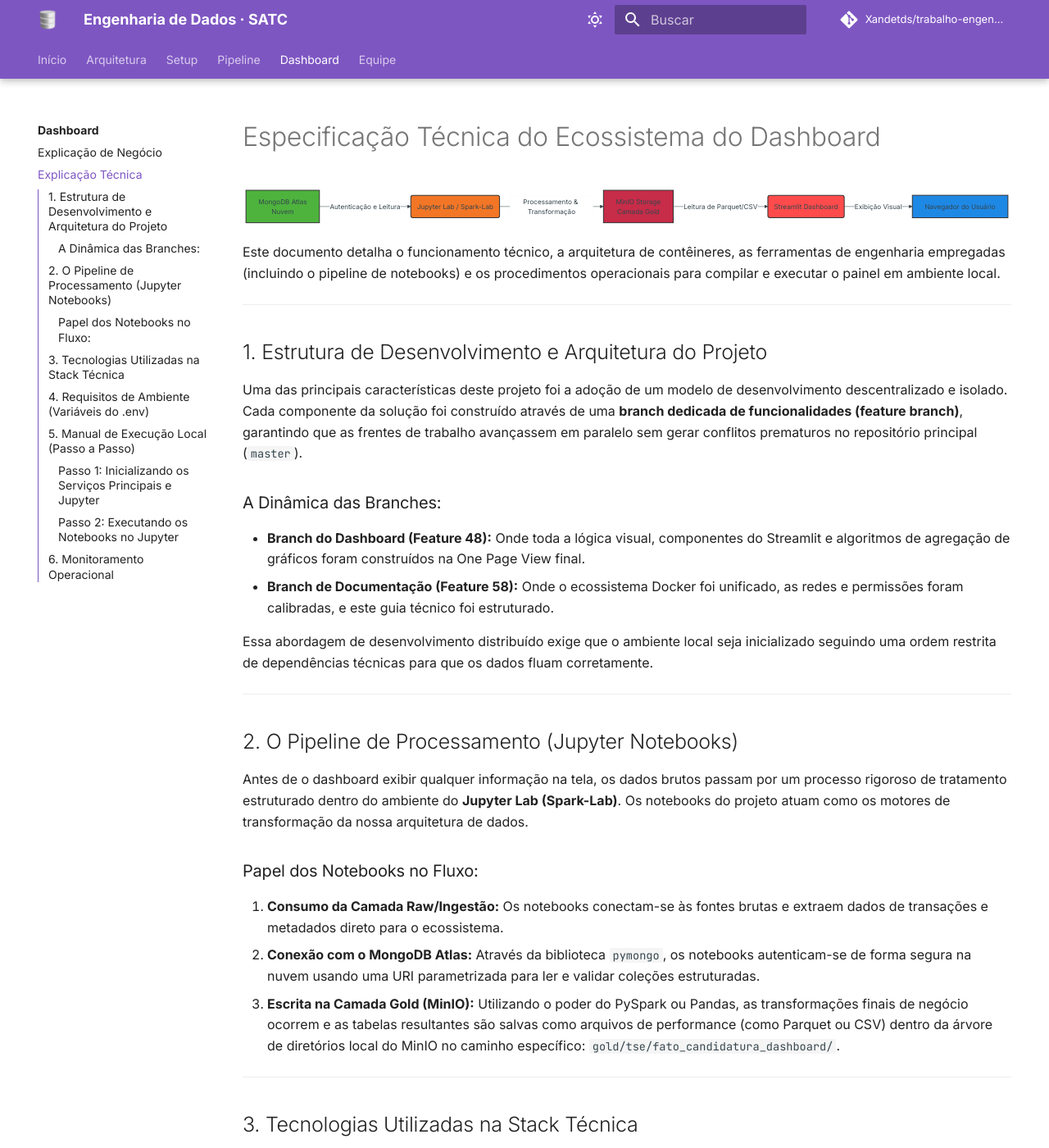
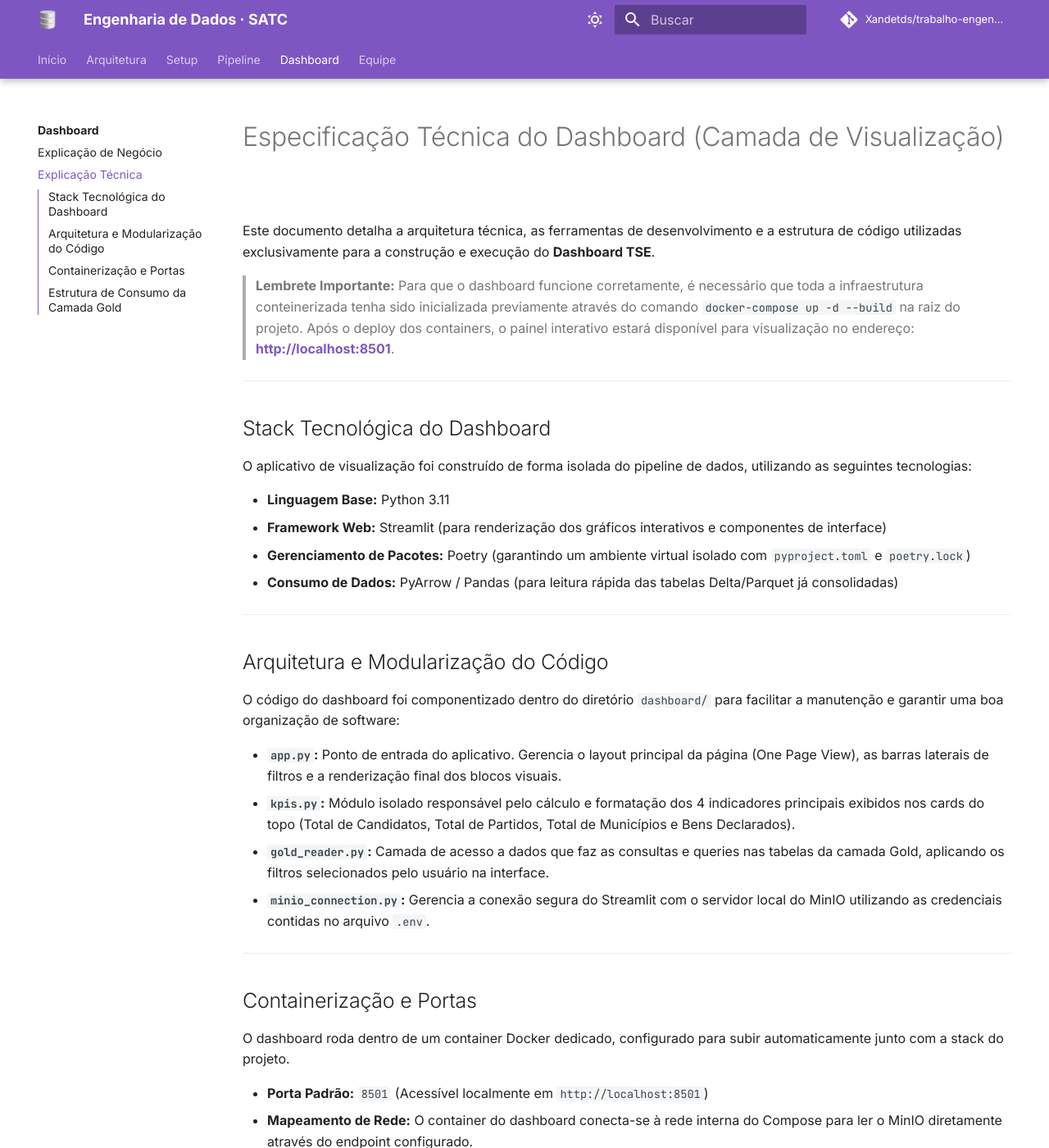
Before and after one commit to Xandetds/trabalho-engenharia-de-dados, an MkDocs documentation site: the page built from docs/dashboard/technical.md, in a window 1280 px wide and 1400 px high. Shown: the whole window at 82% size. Built offline with MkDocs 1.6.1 and Material for MkDocs 9.7.7, drawn with Linux system fonts in a browser that asks for light colours; comment, search, counter and statistics services are not loaded; some of the changed text lies outside the part shown.

Commit message:
docs: reajustada a documentação tecnica e adicionado o  lembrete de execucao do compose e url de acesso ao dashboard

````diff
--- a/docs/dashboard/technical.md
+++ b/docs/dashboard/technical.md
@@ -1,96 +1,46 @@
-# Especificação Técnica do Ecossistema do Dashboard
-```mermaid
-graph LR
-    A[MongoDB Atlas <br> Nuvem] -->|Autenticação e Leitura| B(Jupyter Lab / Spark-Lab)
-    B -->|Processamento & Transformação| C[MinIO Storage <br> Camada Gold]
-    C -->|Leitura de Parquet/CSV| D(Streamlit Dashboard)
-    D -->|Exibição Visual| E[Navegador do Usuário]
+# Especificação Técnica do Dashboard (Camada de Visualização)
 
-    style A fill:#4DB33D,stroke:#333,stroke-width:2px,color:#fff
-    style B fill:#F37626,stroke:#333,stroke-width:2px,color:#fff
-    style C fill:#C72C48,stroke:#333,stroke-width:2px,color:#fff
-    style D fill:#FF4B4B,stroke:#333,stroke-width:2px,color:#fff
-    style E fill:#1E88E5,stroke:#333,stroke-width:2px,color:#fff
-```
-Este documento detalha o funcionamento técnico, a arquitetura de contêineres, as ferramentas de engenharia empregadas (incluindo o pipeline de notebooks) e os procedimentos operacionais para compilar e executar o painel em ambiente local.
+Este documento detalha a arquitetura técnica, as ferramentas de desenvolvimento e a estrutura de código utilizadas exclusivamente para a construção e execução do **Dashboard TSE**.
+
+>  **Lembrete Importante:** Para que o dashboard funcione corretamente, é necessário que toda a infraestrutura conteinerizada tenha sido inicializada previamente através do comando `docker-compose up -d --build` na raiz do projeto. Após o deploy dos containers, o painel interativo estará disponível para visualização no endereço: **[http://localhost:8501](http://localhost:8501)**.
 
 ---
 
-## 1. Estrutura de Desenvolvimento e Arquitetura do Projeto
+##  Stack Tecnológica do Dashboard
 
-Uma das principais características deste projeto foi a adoção de um modelo de desenvolvimento descentralizado e isolado. Cada componente da solução foi construído através de uma **branch dedicada de funcionalidades (feature branch)**, garantindo que as frentes de trabalho avançassem em paralelo sem gerar conflitos prematuros no repositório principal (`master`).
+O aplicativo de visualização foi construído de forma isolada do pipeline de dados, utilizando as seguintes tecnologias:
 
-### A Dinâmica das Branches:
-* **Branch do Dashboard (Feature 48):** Onde toda a lógica visual, componentes do Streamlit e algoritmos de agregação de gráficos foram construídos na One Page View final.
-* **Branch de Documentação (Feature 58):** Onde o ecossistema Docker foi unificado, as redes e permissões foram calibradas, e este guia técnico foi estruturado.
-
-Essa abordagem de desenvolvimento distribuído exige que o ambiente local seja inicializado seguindo uma ordem restrita de dependências técnicas para que os dados fluam corretamente.
+* **Linguagem Base:** Python 3.11
+* **Framework Web:** Streamlit (para renderização dos gráficos interativos e componentes de interface)
+* **Gerenciamento de Pacotes:** Poetry (garantindo um ambiente virtual isolado com `pyproject.toml` e `poetry.lock`)
+* **Consumo de Dados:** PyArrow / Pandas (para leitura rápida das tabelas Delta/Parquet já consolidadas)
 
 ---
 
-## 2. O Pipeline de Processamento (Jupyter Notebooks)
+##  Arquitetura e Modularização do Código
 
-Antes de o dashboard exibir qualquer informação na tela, os dados brutos passam por um processo rigoroso de tratamento estruturado dentro do ambiente do **Jupyter Lab (Spark-Lab)**. Os notebooks do projeto atuam como os motores de transformação da nossa arquitetura de dados.
+O código do dashboard foi componentizado dentro do diretório `dashboard/` para facilitar a manutenção e garantir uma boa organização de software:
 
-### Papel dos Notebooks no Fluxo:
-1. **Consumo da Camada Raw/Ingestão:** Os notebooks conectam-se às fontes brutas e extraem dados de transações e metadados direto para o ecossistema.
-2. **Conexão com o MongoDB Atlas:** Através da biblioteca `pymongo`, os notebooks autenticam-se de forma segura na nuvem usando uma URI parametrizada para ler e validar coleções estruturadas.
-3. **Escrita na Camada Gold (MinIO):** Utilizando o poder do PySpark ou Pandas, as transformações finais de negócio ocorrem e as tabelas resultantes são salvas como arquivos de performance (como Parquet ou CSV) dentro da árvore de diretórios local do MinIO no caminho específico: `gold/tse/fato_candidatura_dashboard/`.
+* **`app.py`:** Ponto de entrada do aplicativo. Gerencia o layout principal da página (One Page View), as barras laterais de filtros e a renderização final dos blocos visuais.
+* **`kpis.py`:** Módulo isolado responsável pelo cálculo e formatação dos 4 indicadores principais exibidos nos cards do topo (Total de Candidatos, Total de Partidos, Total de Municípios e Bens Declarados).
+* **`gold_reader.py`:** Camada de acesso a dados que faz as consultas e queries nas tabelas da camada Gold, aplicando os filtros selecionados pelo usuário na interface.
+* **`minio_connection.py`:** Gerencia a conexão segura do Streamlit com o servidor local do MinIO utilizando as credenciais contidas no arquivo `.env`.
 
 ---
 
-## 3. Tecnologias Utilizadas na Stack Técnica
+##  Containerização e Portas
 
-* **Linguagem Base:** Python 3.11
-* **Interface Visual:** Streamlit
-* **Ambiente de Processamento:** Jupyter Lab com PySpark e PyMongo
-* **Gerenciador de Dependências:** Poetry / Pip
-* **Conteinerização:** Docker e Docker Compose
-* **Armazenamento Local:** MinIO Object Storage
-* **Armazenamento em Nuvem:** MongoDB Atlas Cloud
+O dashboard roda dentro de um container Docker dedicado, configurado para subir automaticamente junto com a stack do projeto.
+
+* **Porta Padrão:** `8501` (Acessível localmente em `http://localhost:8501`)
+* **Mapeamento de Rede:** O container do dashboard conecta-se à rede interna do Compose para ler o MinIO diretamente através do endpoint configurado.
+* **Volume:** O diretório de código do dashboard é montado em modo de leitura para permitir atualizações em tempo real durante o desenvolvimento (*hot reload*).
 
 ---
 
-## 4. Requisitos de Ambiente (Variáveis do `.env`)
+##  Estrutura de Consumo da Camada Gold
 
-O arquivo `.env` deve ser mantido estritamente na raiz do projeto (um nível acima da pasta `dashboard`). As credenciais não devem conter delimitadores como `<` ou `>` para evitar quebras de autenticação nos interpretadores:
+O dashboard não faz nenhum tratamento pesado ou limpeza de dados. Ele assume que os dados estão 100% limpos e consome diretamente as seguintes tabelas estruturadas do bucket `gold`:
 
-```env
-# ==========================================
-# INSTRUÇÕES PARA NOVOS DESENVOLVEDORES:
-# 1. Faça uma cópia deste arquivo e renomeie para ".env"
-# 2. Configure seu usuário no mongo atlas
-# 3. Substitua as tags <seu_usuario> e <sua_senha> pelas suas credenciais reais
-# ==========================================
-
-MONGO_URI=mongodb+srv://<seu_usuario>:<sua_senha>@trabalho-final-engenhar.fj4mcny.mongodb.net/?appName=trabalho-final-engenharia-dados
-MONGO_DB_NAME=trabalho-final-engenharia-dados
-
-MINIO_ENDPOINT=http://minio:9000
-MINIO_ACCESS_KEY=<minio-access-key>
-MINIO_SECRET_KEY=<minio-secret-key>
-
-# URL do MinIO para uso no Dashboard quando rodado localmente (quando rodado via Docker a URL é definida no docker-compose.yml)
-MINIO_DASHBOARD_ENDPOINT=http://localhost:9020
-```
-## 5. Manual de Execução Local (Passo a Passo)
-Siga este procedimento lógico em seu terminal PowerShell para construir a infraestrutura do zero, gerar a massa de dados e visualizar o painel analítico.
-
-#### Passo 1: Inicializando os Serviços Principais e Jupyter
-A partir do diretório raiz do projeto (trabalho-engenharia-de-dados), suba os serviços base de infraestrutura e processamento:
-
-```
-# Garantir que instâncias antigas sejam removidas e redefinir o build
-docker-compose down
-docker-compose up -d --build
-```
-#### Passo 2: Executando os Notebooks no Jupyter
-Abra o navegador web no endereço: ```http://localhost:8888```
-
-Acesse a pasta onde os notebooks desenvolvidos estão organizados.
-
-Execute as células de todos os notebooks na ordem cronológica de desenvolvimento para disparar a autenticação com o MongoDB Atlas, processar os dados eleitorais e estruturar o bucket gold automaticamente dentro do MinIO.
-
-## 6. Monitoramento Operacional
-Uma vez que o pipeline de notebooks concluiu a carga dos dados e o container do dashboard já foi inicializado pelo Compose, a interface gráfica estará disponível de forma contínua em seu navegador através do link:
-```http://localhost:8501```
+1. **`fato_candidatura_dashboard`** e **`fato_bem_candidato_dashboard`** para gerar volumetrias e somatórios de patrimônio.
+2. **`dim_cargo`**, **`dim_partido`** e **`dim_municipio`** para alimentar os componentes de filtros da barra lateral.
````
